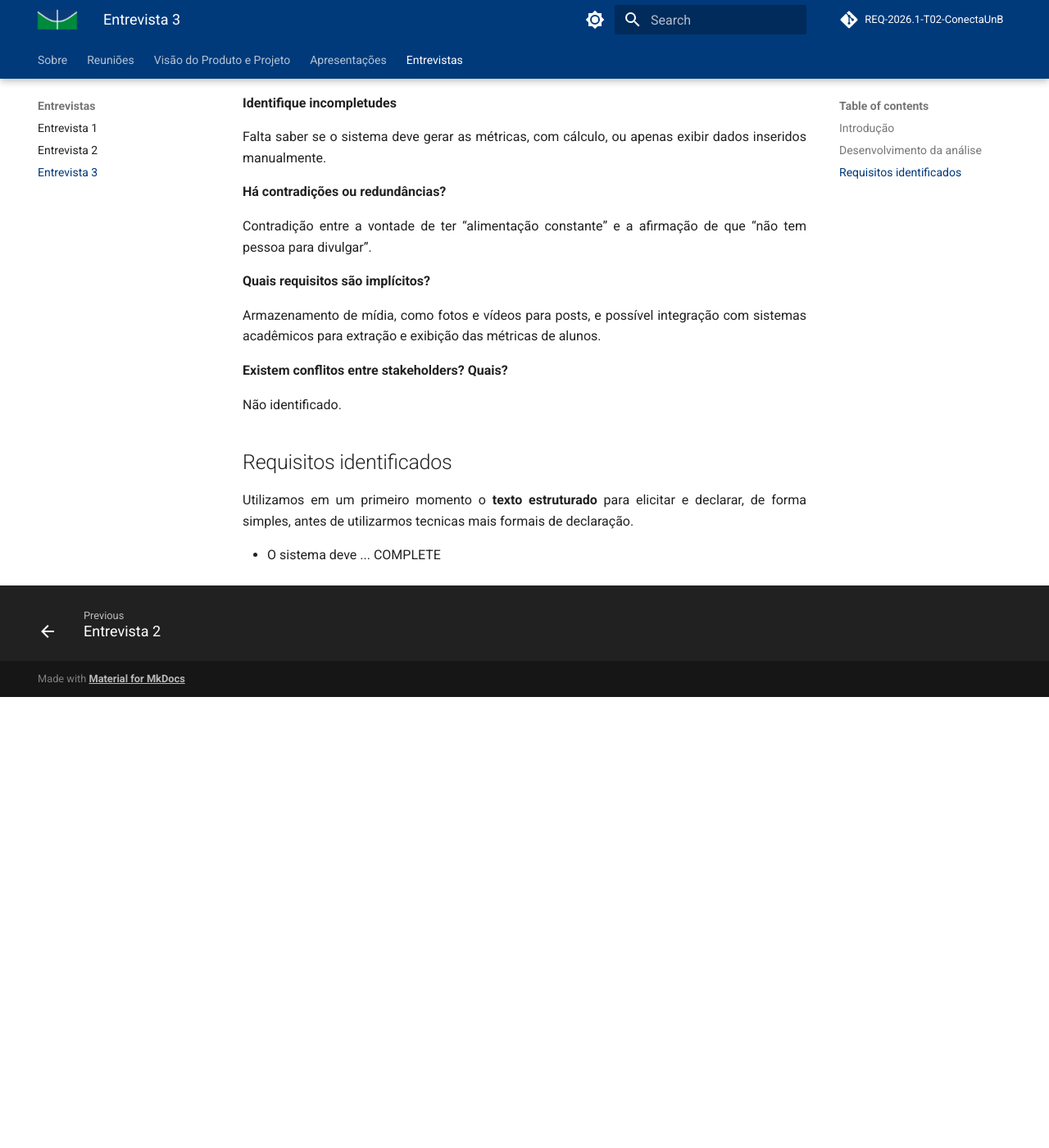
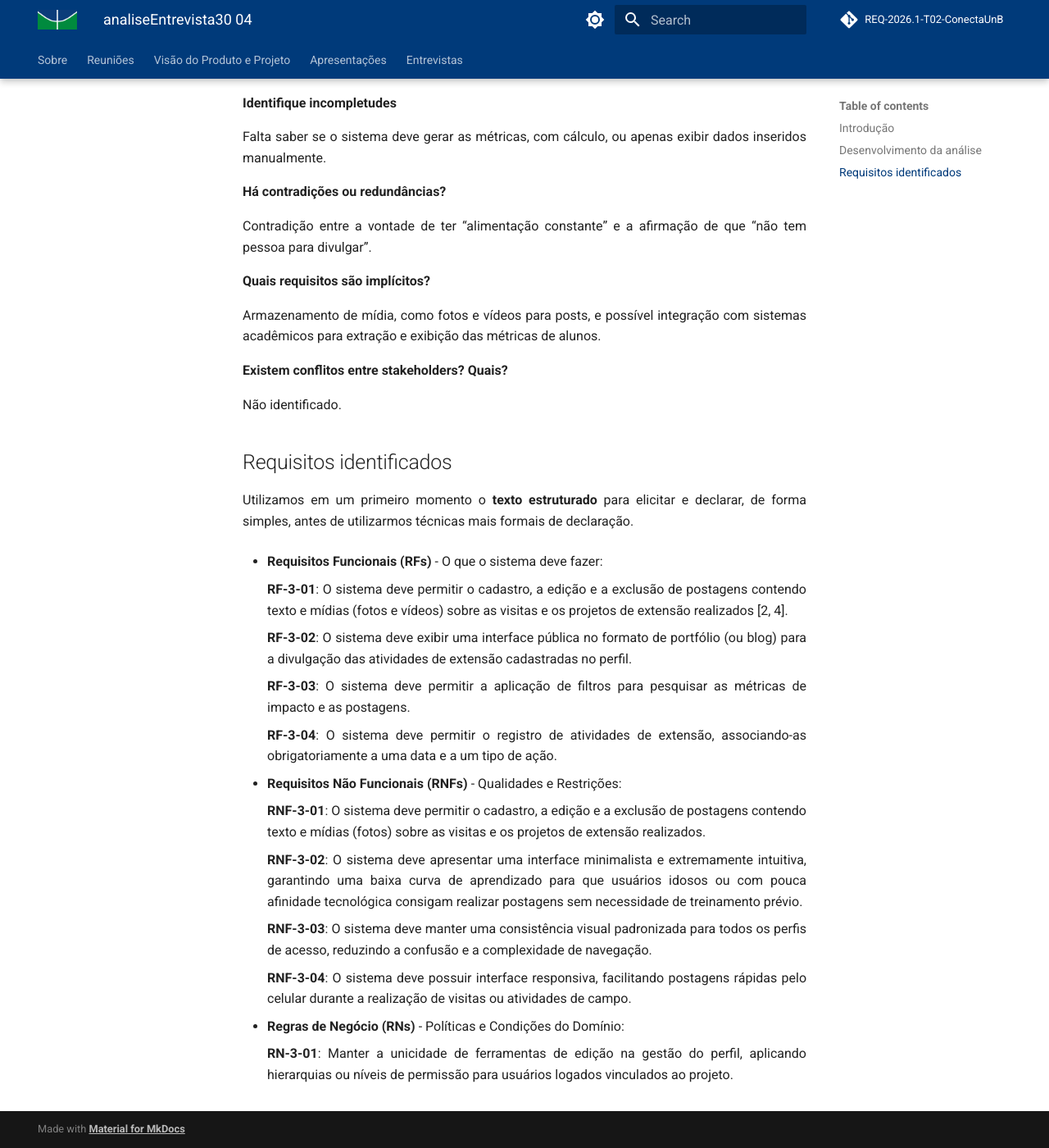
Before and after one commit to mdsreq-fga-unb/REQ-2026.1-T02-ConectaUnB, an MkDocs documentation site: the page built from docs/analisesEntrevistas/analiseEntrevista30-04.md, in a window 1280 px wide and 1400 px high, scrolled down 1959 px. Shown: the whole window at 82% size. Built offline with MkDocs 1.6.1 and Material for MkDocs 9.7.7, drawn with Linux system fonts in a browser that asks for light colours; comment, search, counter and statistics services are not loaded; before the commit the page ends 2809 px from its top, so only the background shows below that; some of the changed text lies outside the part shown.

Commit message:
docs: declaração de requisitos em texto estruturado entrevista 30/04

```diff
--- a/docs/analisesEntrevistas/analiseEntrevista01-05.md
+++ b/docs/analisesEntrevistas/analiseEntrevista30-04.md
@@ -78,39 +78,29 @@
 
 ## Requisitos identificados
 
-Utilizamos em um primeiro momento o **texto estruturado** para elicitar e declarar, de forma simples, antes de utilizarmos tecnicas mais formais de declaração.
+Utilizamos em um primeiro momento o **texto estruturado** para elicitar e declarar, de forma simples, antes de utilizarmos técnicas mais formais de declaração.
 
-- O sistema deve ... COMPLETE
+- **Requisitos Funcionais (RFs)** \- O que o sistema deve fazer:
 
-<!-- ## Requisitos identificados
+    **RF-3-01**: O sistema deve permitir o cadastro, a edição e a exclusão de postagens contendo texto e mídias (fotos e vídeos) sobre as visitas e os projetos de extensão realizados [2, 4].
 
-Lista de requisitos preliminares, ainda pouco formalizados, incluindo requisitos funcionais, não funcionais e regras de negócio.
+    **RF-3-02**: O sistema deve exibir uma interface pública no formato de portfólio (ou blog) para a divulgação das atividades de extensão cadastradas no perfil.
 
-**Requisitos Funcionais**
+    **RF-3-03**: O sistema deve permitir a aplicação de filtros para pesquisar as métricas de impacto e as postagens.
 
-O que o sistema deve fazer:
+    **RF-3-04**: O sistema deve permitir o registro de atividades de extensão, associando-as obrigatoriamente a uma data e a um tipo de ação.
 
-- RF01 - Gestão de Conteúdo: o sistema deve permitir o cadastro, edição e exclusão de posts contendo texto e mídia, como fotos e vídeos, sobre visitas e projetos.
-- RF02 - Registro de Atividades: o sistema deve permitir o registro de atividades de extensão, associando data e tipo de ação.
-- RF03 - Painel de Métricas: o sistema deve gerar um dashboard ou relatório visual contendo:
-	- total de alunos de graduação envolvidos;
-	- total de alunos ou público atendido pela extensão;
-	- número de atividades realizadas no período.
-- RF04 - Feed Público: o sistema deve exibir uma interface pública, no estilo blog ou portfólio, para divulgação das atividades.
-- RF05 - Filtro Temporal: o sistema deve permitir filtrar as métricas e postagens por ano letivo.
+- **Requisitos Não Funcionais (RNFs)** \- Qualidades e Restrições:
 
-**Requisitos Não Funcionais**
-Como o sistema deve se comportar:
+    **RNF-3-01**: O sistema deve permitir o cadastro, a edição e a exclusão de postagens contendo texto e mídias (fotos) sobre as visitas e os projetos de extensão realizados.
 
-- RNF01 - Usabilidade (Simplicidade): a interface deve ser minimalista, com o menor número possível de cliques para realizar uma postagem.
-- RNF02 - Curva de Aprendizado: o sistema deve ser intuitivo o suficiente para que um novo usuário consiga postar uma atividade sem treinamento prévio.
-- RNF03 - Consistência Visual: a interface deve ser padronizada e idêntica para todos os perfis de acesso, mantendo a familiaridade visual.
-- RNF04 - Responsividade (Mobile): o sistema deve ser totalmente funcional em dispositivos móveis para facilitar postagens rápidas durante as visitas.
-- RNF05 - Eficiência: o processo de upload de uma nova atividade ou postagem não deve levar mais do que 2 minutos.
+    **RNF-3-02**: O sistema deve apresentar uma interface minimalista e extremamente intuitiva, garantindo uma baixa curva de aprendizado para que usuários idosos ou com pouca afinidade tecnológica consigam realizar postagens sem necessidade de treinamento prévio.
 
-**Regras de Negócio**
-As diretrizes e restrições do processo:
+    **RNF-3-03**: O sistema deve manter uma consistência visual padronizada para todos os perfis de acesso, reduzindo a confusão e a complexidade de navegação.
 
-- RN01 - Periodicidade das Métricas: as métricas de impacto, como alunos e atividades, devem ser obrigatoriamente agrupadas e fechadas anualmente para fins de relatório.
-- RN02 - Unicidade de Perfis: baseado na ambiguidade identificada, não haverá distinção de visualização entre administradores e usuários comuns; todos os usuários logados acessam as mesmas ferramentas de edição.
-- RN03 - Validação de Dados: uma atividade de extensão só pode ser contabilizada nas métricas se houver o registro do número de alunos atendidos. -->
+    **RNF-3-04**: O sistema deve possuir interface responsiva, facilitando postagens rápidas pelo celular durante a realização de visitas ou atividades de campo.
+
+
+* **Regras de Negócio (RNs)** \- Políticas e Condições do Domínio:
+
+    **RN-3-01**: Manter a unicidade de ferramentas de edição na gestão do perfil, aplicando hierarquias ou níveis de permissão para usuários logados vinculados ao projeto.
```
Also changed, not shown: other parts of docs/analisesEntrevistas/analiseEntrevista30-04.md (+1 -1 lines).
